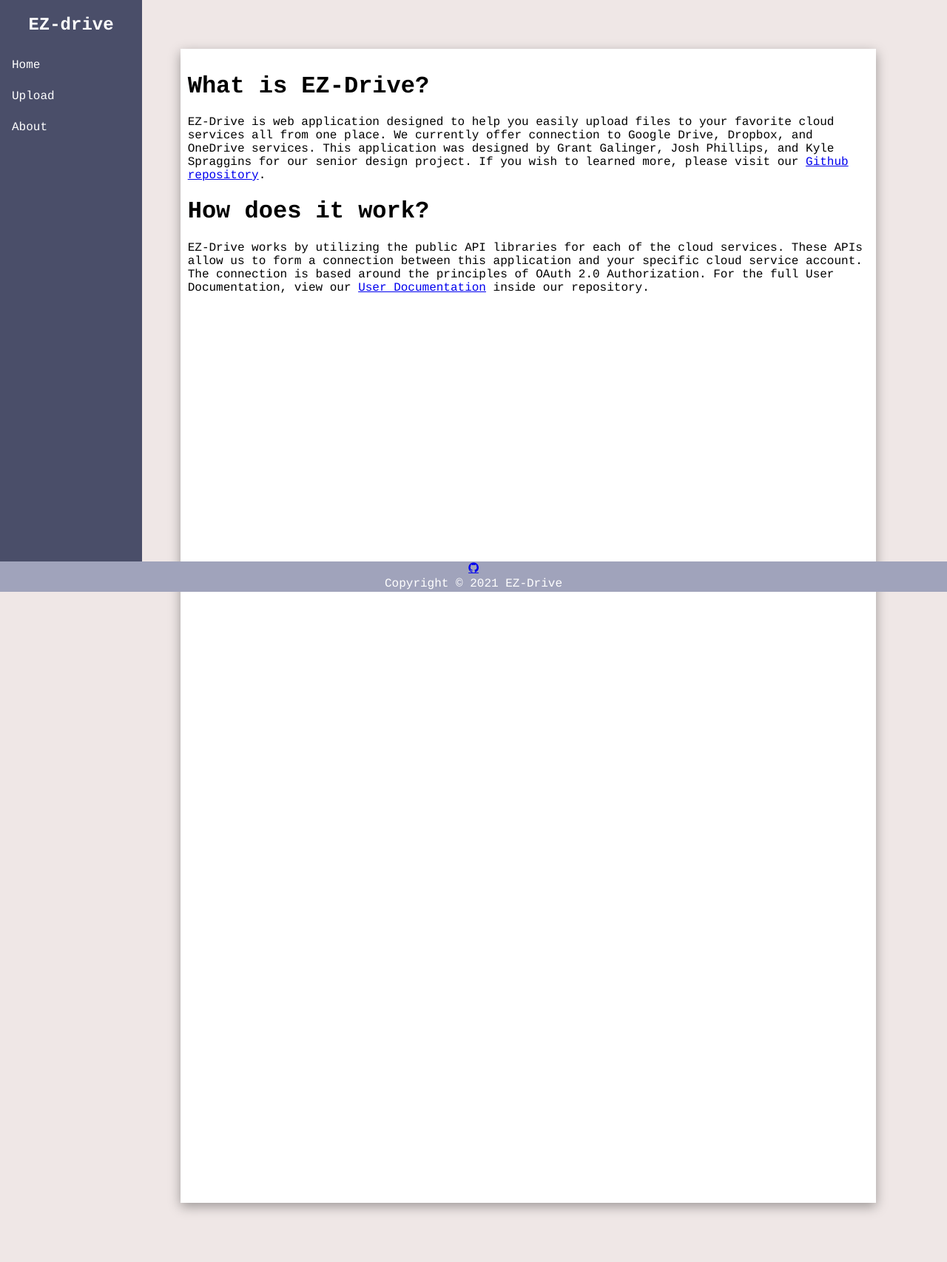
After one commit to GRGalinger/Senior-Design, a PHP site: page /Projects/about.php in a window 1280 px wide. The commit adds this page. Shown: the whole page at 74% size. Run offline with PHP 8.4, Linux system fonts and the light colour scheme.

Commit message:
about page, api

```diff
--- /dev/null
+++ b/Development/about.php
@@ -0,0 +1,35 @@
+<?php
+	include_once 'header.php';
+?>
+
+<div class="container-about">
+    <h1> What is EZ-Drive? </h1>
+    <p> EZ-Drive is web application designed to help you easily upload files to your favorite cloud services all from one place.
+        We currently offer connection to Google Drive, Dropbox, and OneDrive services.
+        This application was designed by Grant Galinger, Josh Phillips, and Kyle Spraggins for our senior design project.
+        If you wish to learned more, please visit our
+        <a href="https://github.com/GRGalinger/SeniorDesign" target="_blank">Github repository</a>.
+    </p>
+    <h1> How does it work? </h1>
+    <p> EZ-Drive works by utilizing the public API libraries for each of the cloud services.
+        These APIs allow us to form a connection between this application and your specific cloud service account.
+        The connection is based around the principles of OAuth 2.0 Authorization.
+        For the full User Documentation, view our <a href="https://github.com/GRGalinger/SeniorDesign/blob/master/Files/Assignments/User_Documentation.md" target="_blank">User Documentation</a>
+        inside our repository.
+    </p>
+
+
+</div>
+
+
+
+
+
+
+
+
+
+
+<?php
+    include_once 'footer.php';
+?>
--- a/Development/css/style.css
+++ b/Development/css/style.css
@@ -44,7 +44,6 @@ body {
 .container-home {
   margin-left: 28%;
   margin-top:5%;
-  /* background: #4A4E69; */
   background: white;
   box-shadow: rgba(0, 0, 0, 0.35) 0px 5px 15px;
 }
@@ -217,6 +216,18 @@ body {
   margin-left:40%;
 }
 
+/* About- Container  */
+.container-about {
+  margin-left: 28%;
+  margin-top:7.6%;
+  width: 920px;
+  height: 1540px;
+  padding: 10px;
+  margin-bottom: 80px;
+  background: white;
+  box-shadow: rgba(0, 0, 0, 0.35) 0px 5px 15px;
+}
+
 /* Footer  */
 .container-footer {
   position: fixed;
@@ -233,7 +244,6 @@ body {
 }
 
 .footer-content p{
-  /* display: inline-block; */
   margin-bottom: 2px;
   margin-top: 2px;
 }
--- a/Development/footer.php
+++ b/Development/footer.php
@@ -4,7 +4,7 @@
 
 <div class="container-footer">
     <div class="footer-content">
-        <a href="#" class="fa fa-github"></a>
+        <a href="https://github.com/GRGalinger/SeniorDesign" target="_blank" class="fa fa-github"></a>
         <p>Copyright <span> &#169; </span> <?php echo date("Y"); ?> EZ-Drive </p>
 
 
--- a/Development/includes/dropbox_oauthcallback.inc.php
+++ b/Development/includes/dropbox_oauthcallback.inc.php
@@ -5,14 +5,13 @@ require_once 'dbh.inc.php';
 
 
 if (isset($_GET['code']) && isset($_GET['state'])) {
+
     //Bad practice! No input sanitization!
     $code = $_GET['code'];
     $state = $_GET['state'];
 
     //Fetch the AccessToken
     $credentials = $authHelper->getAccessToken($code, $state, $callbackUrl);
-    var_dump($credentials);
-
 
     // Insert data into db
     $userId = $_SESSION['userid'];
--- a/Development/results.php
+++ b/Development/results.php
@@ -1,5 +1,5 @@
 <?php
-
+include_once 'header.php';
 require_once 'includes/functions.inc.php';
 
 
```
Also changed, not shown: Development/includes/cloud_services_oauth.inc.php (+6 -8 lines), Development/includes/cloudservicesoauth.inc.php (deleted, +0 -25 lines), Development/includes/dropbox_oauth.inc.php (+2 -5 lines), Development/includes/googledriveoauth.inc.php (deleted, +0 -59 lines), Development/includes/oauth2callback.inc.php (deleted, +0 -34 lines), Files/Assignments/User_Documentation.md (+1 -1 lines), Development/uploads/upload.PNG (added).
